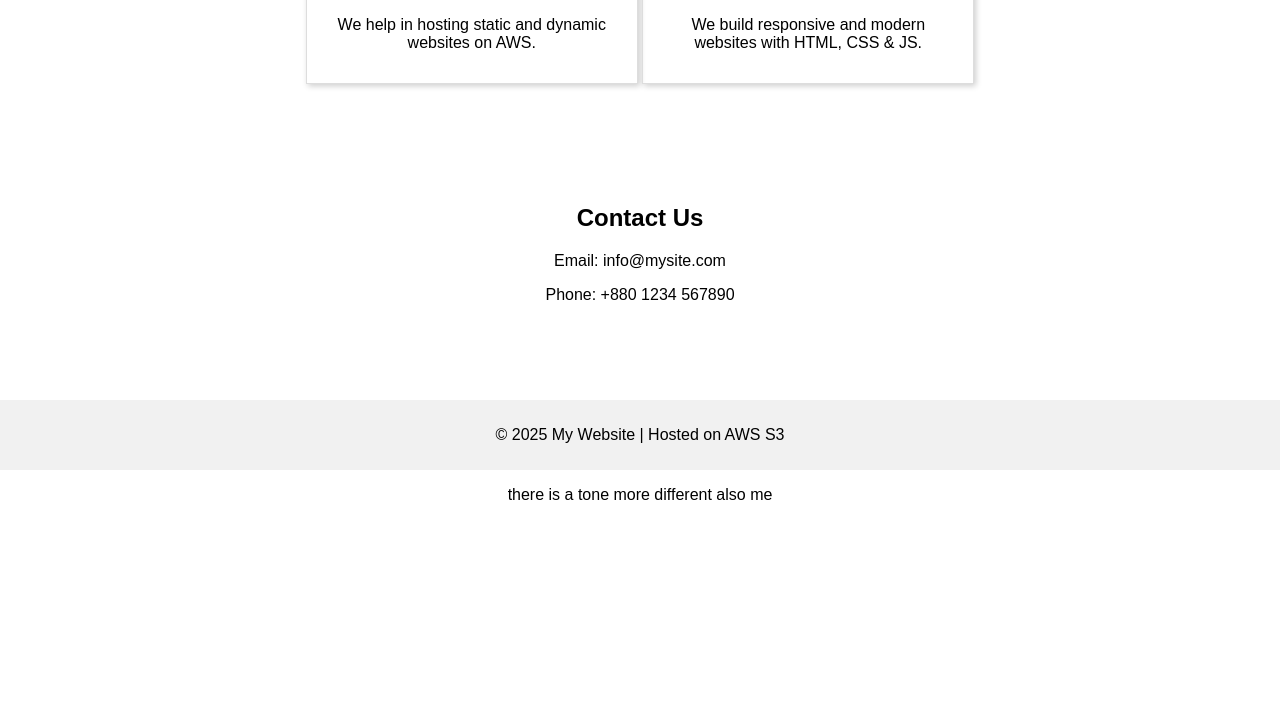
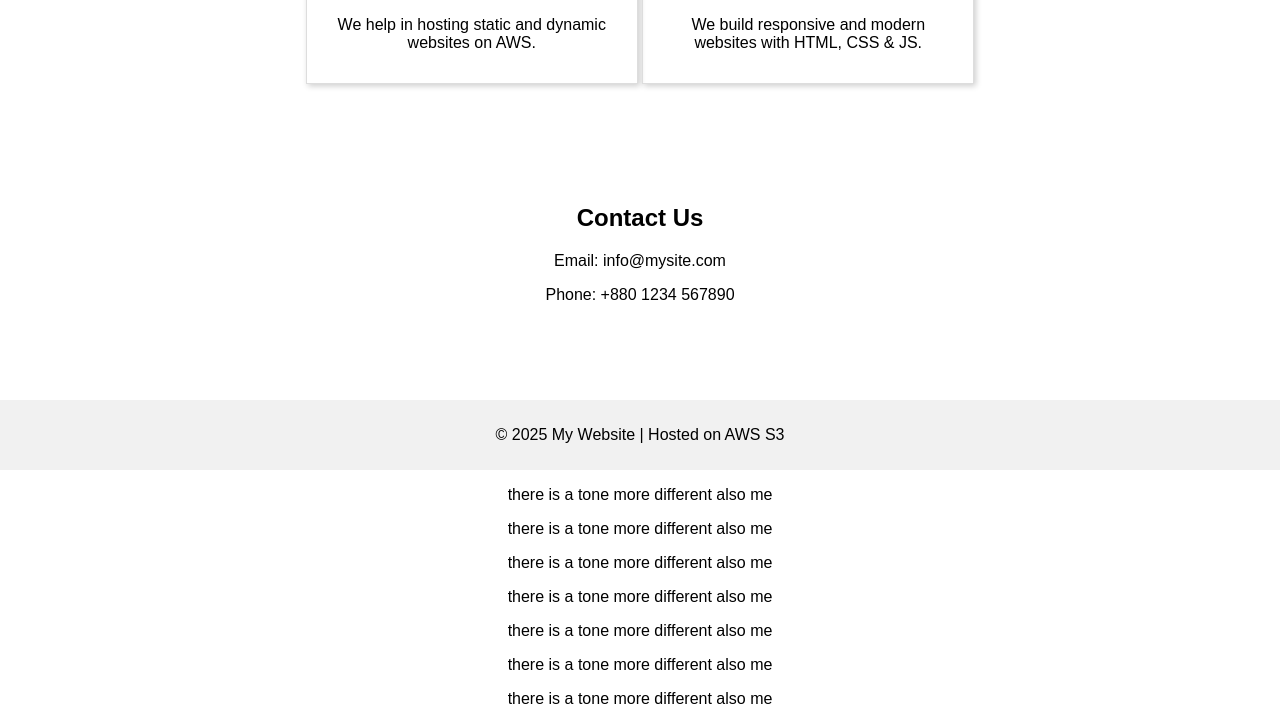
Before and after one commit to jishanchowdhury1357-tech/new-, a plain HTML site: page index.html in a window 1280 px wide. Shown: the part 1094-1818 px from the top of the page. Before the commit the page ends 1614 px from the top, so only its background shows below. Drawn offline with Linux system fonts and the light colour scheme.

Commit message:
select the chagnges

```diff
--- a/index.html
+++ b/index.html
@@ -61,5 +61,11 @@
   </footer>
 
   <p>there is a tone more different also me </p>
+  <p>there is a tone more different also me </p>
+  <p>there is a tone more different also me </p>
+  <p>there is a tone more different also me </p>
+  <p>there is a tone more different also me </p>
+  <p>there is a tone more different also me </p>
+  <p>there is a tone more different also me </p>
 </body>
 </html>
```
